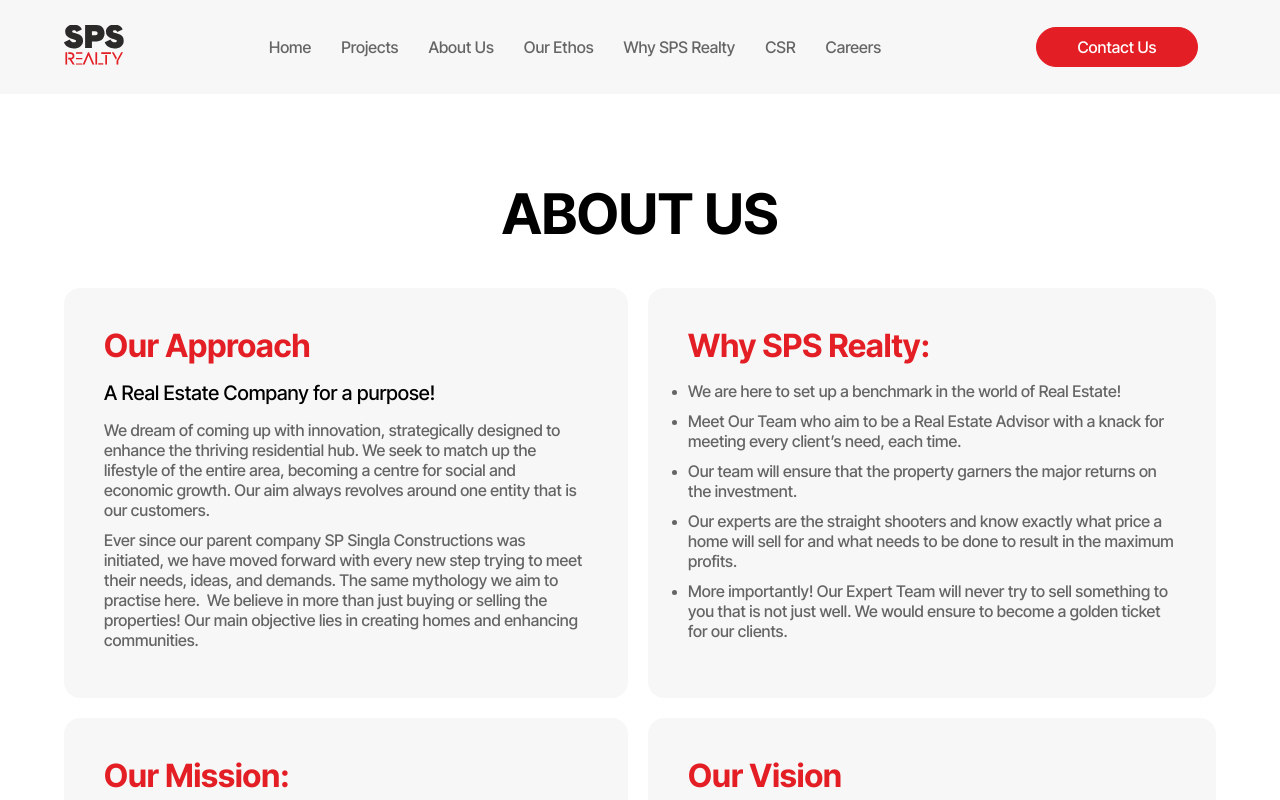
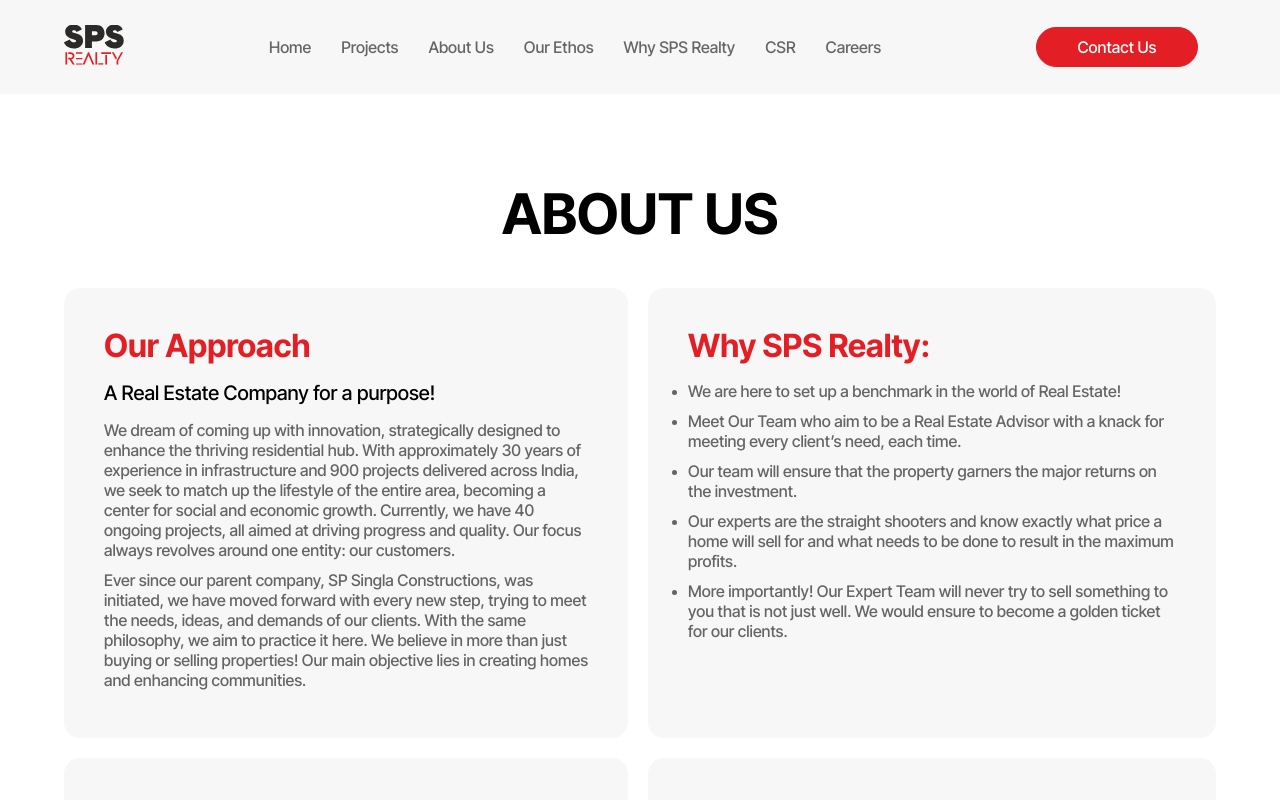
Before and after one commit to CybTekk-LLP/SPS-Realty, a SvelteKit app: page /aboutus in a window 1280 px wide. Shown: the top 800 px of the page. Built offline with nearby package versions, Linux system fonts and the light colour scheme.

Commit message:
fix: content

```diff
--- a/src/routes/aboutus/+page.svelte
+++ b/src/routes/aboutus/+page.svelte
@@ -18,8 +18,8 @@
             heading: "Our Approach",
             subHeading: "A Real Estate Company for a purpose!",
             content: [
-              "We dream of coming up with innovation, strategically designed to enhance the thriving residential hub. We seek to match up the lifestyle of the entire area, becoming a centre for social and economic growth. Our aim always revolves around one entity that is our customers.",
-              "Ever since our parent company SP Singla Constructions was initiated, we have moved forward with every new step trying to meet their needs, ideas, and demands. The same mythology we aim to practise here.  We believe in more than just buying or selling the properties! Our main objective lies in creating homes and enhancing communities.",
+              "We dream of coming up with innovation, strategically designed to enhance the thriving residential hub. With approximately 30 years of experience in infrastructure and 900 projects delivered across India, we seek to match up the lifestyle of the entire area, becoming a center for social and economic growth. Currently, we have 40 ongoing projects, all aimed at driving progress and quality. Our focus always revolves around one entity: our customers.",
+              "Ever since our parent company, SP Singla Constructions, was initiated, we have moved forward with every new step, trying to meet the needs, ideas, and demands of our clients. With the same philosophy, we aim to practice it here. We believe in more than just buying or selling properties! Our main objective lies in creating homes and enhancing communities.",
             ],
           }}
         />
```
